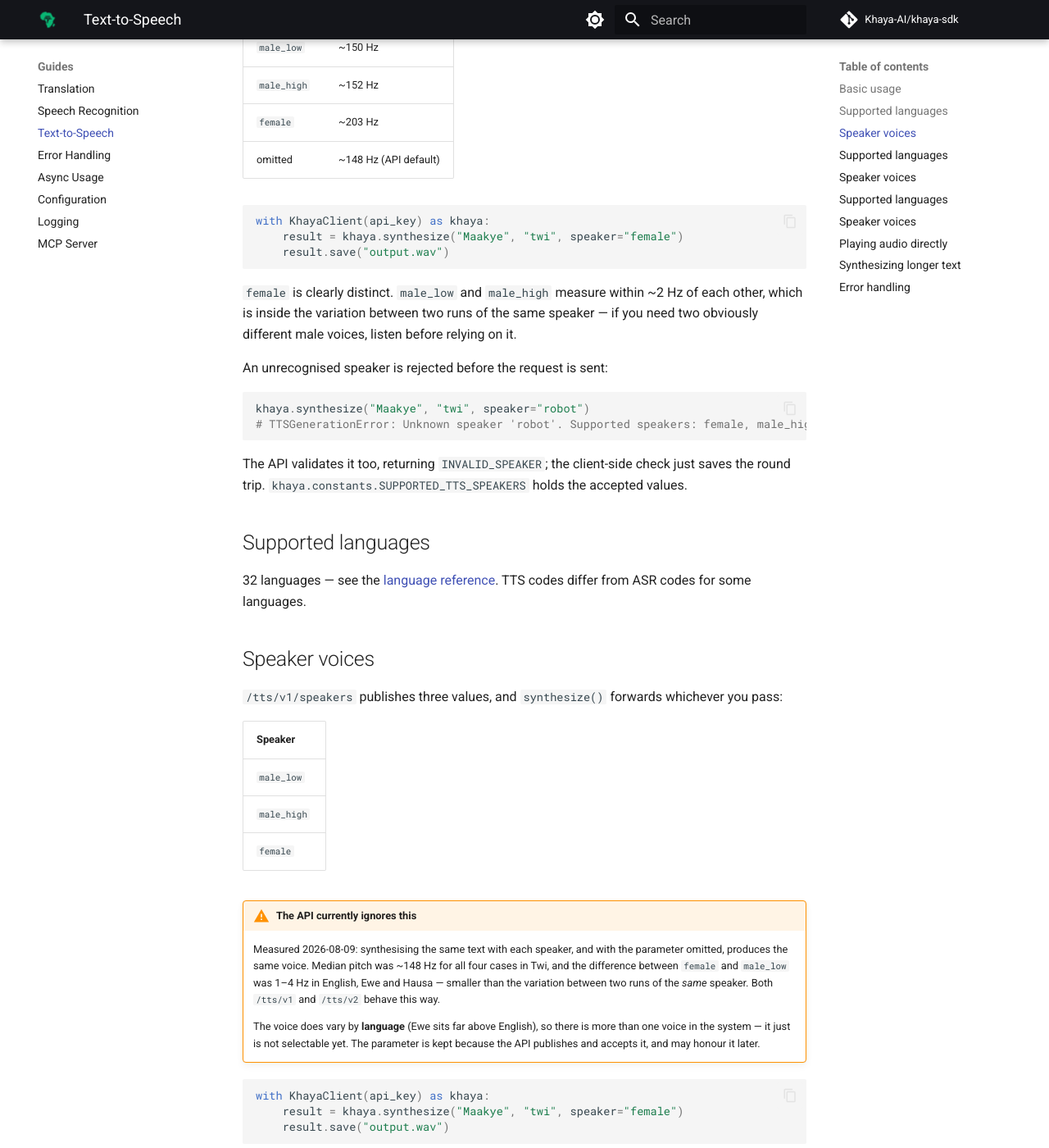
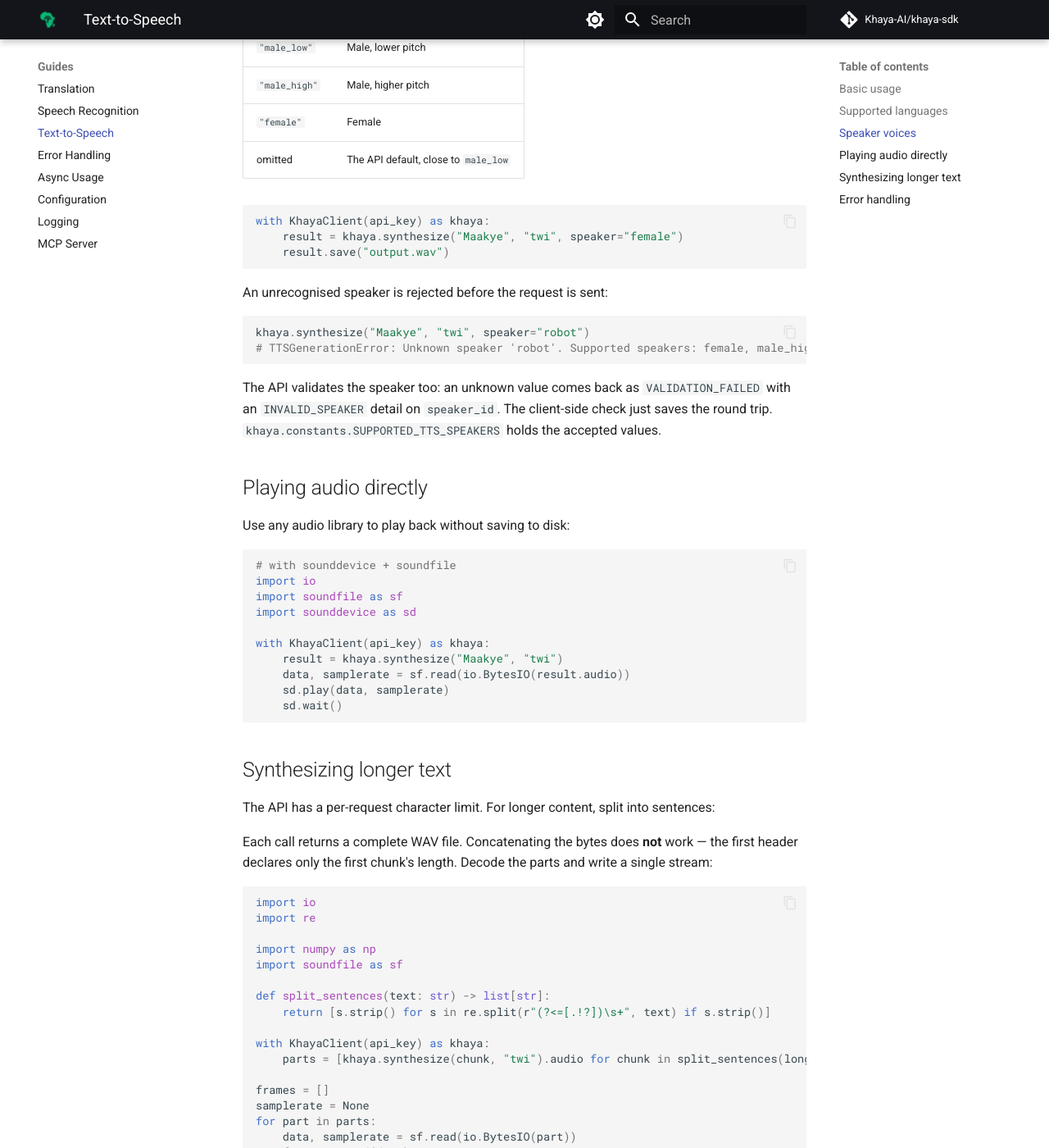
Before and after one commit to Khaya-AI/khaya-sdk, an MkDocs documentation site: the page built from docs/guides/tts.md, in a window 1280 px wide and 1400 px high, scrolled down 1235 px. Shown: the whole window at 82% size. Built offline with MkDocs 1.6.1 and Material for MkDocs 9.7.7, drawn with Linux system fonts in a browser that asks for light colours; comment, search, counter and statistics services are not loaded; some of the changed text lies outside the part shown.

Commit message:
KS-415 read platform gateway errors, add InsufficientCreditsError
Errors from the platform gateway, {"detail": {"error", "message",
"details", "request_id"}}, were not parsed: every one surfaced as a bare
"HTTP 401" with no code. code, message, details and activity_id are now
filled from it, with a readable message for 402 and 429 bodies that
carry numbers instead of a message.

- InsufficientCreditsError for HTTP 402, not retried; the message names
  the balance, the estimated cost and the top-up link.
- translate() accepts a {"text": ...} response as well as a bare string.
- MCP list_languages(refresh=True) no longer builds //asr/... URLs when
  base_url ends with a slash.
- Integration tests skip instead of crashing without KHAYA_API_KEY, and
  check the INVALID_API_KEY code.
- Docs: one accurate TTS speaker section (it was repeated three times
  with contradictory claims), ASR result fields, 402 handling, retries.
- CI runs on dev as well as main; CONTRIBUTING describes the dev branch
  and the release steps.

Verified against a local platform stack: 26/26 integration tests and
every docs example pass.

Co-Authored-By: Claude Opus 5.5 <noreply@anthropic.com>

````diff
--- a/docs/guides/tts.md
+++ b/docs/guides/tts.md
@@ -39,65 +39,15 @@ TTS codes differ from ASR codes for some languages.
 
 ## Speaker voices
 
-Pass `speaker` to choose a voice:
+Pass `speaker` to choose a voice. All languages share the same multilingual
+speaker pool:
 
-| Speaker | Measured pitch (Twi) |
-|---------|----------------------|
-| `male_low` | ~150 Hz |
-| `male_high` | ~152 Hz |
-| `female` | ~203 Hz |
-| omitted | ~148 Hz (API default) |
-
-```python
-with KhayaClient(api_key) as khaya:
-    result = khaya.synthesize("Maakye", "twi", speaker="female")
-    result.save("output.wav")
-```
-
-`female` is clearly distinct. `male_low` and `male_high` measure within ~2 Hz
-of each other, which is inside the variation between two runs of the same
-speaker — if you need two obviously different male voices, listen before
-relying on it.
-
-An unrecognised speaker is rejected before the request is sent:
-
-```python
-khaya.synthesize("Maakye", "twi", speaker="robot")
-# TTSGenerationError: Unknown speaker 'robot'. Supported speakers: female, male_high, male_low
-```
-
-The API validates it too, returning `INVALID_SPEAKER`; the client-side check
-just saves the round trip. `khaya.constants.SUPPORTED_TTS_SPEAKERS` holds the
-accepted values.
-
-## Supported languages
-
-32 languages — see the [language reference](../languages.md#tts-languages).
-TTS codes differ from ASR codes for some languages.
-
-## Speaker voices
-
-`/tts/v1/speakers` publishes three values, and `synthesize()` forwards
-whichever you pass:
-
-| Speaker |
-|---------|
-| `male_low` |
-| `male_high` |
-| `female` |
-
-!!! warning "The API currently ignores this"
-    Measured 2026-08-09: synthesising the same text with each speaker, and
-    with the parameter omitted, produces the same voice. Median pitch was
-    ~148 Hz for all four cases in Twi, and the difference between `female`
-    and `male_low` was 1–4 Hz in English, Ewe and Hausa — smaller than the
-    variation between two runs of the *same* speaker. Both `/tts/v1` and
-    `/tts/v2` behave this way.
-
-    The voice does vary by **language** (Ewe sits far above English), so
-    there is more than one voice in the system — it just is not selectable
-    yet. The parameter is kept because the API publishes and accepts it, and
-    may honour it later.
+| Speaker | Voice |
+|---------|-------|
+| `"male_low"` | Male, lower pitch |
+| `"male_high"` | Male, higher pitch |
+| `"female"` | Female |
+| omitted | The API default, close to `male_low` |
 
 ```python
 with KhayaClient(api_key) as khaya:
@@ -112,43 +62,10 @@ khaya.synthesize("Maakye", "twi", speaker="robot")
 # TTSGenerationError: Unknown speaker 'robot'. Supported speakers: female, male_high, male_low
 ```
 
-The check guards against values absent from the API's own catalogue, so your
-code is already correct if the parameter starts working.
+The API validates the speaker too: an unknown value comes back as
+`VALIDATION_FAILED` with an `INVALID_SPEAKER` detail on `speaker_id`. The
+client-side check just saves the round trip.
 `khaya.constants.SUPPORTED_TTS_SPEAKERS` holds the accepted values.
-
-## Supported languages
-
-32 languages — see the [language reference](../languages.md#tts-languages).
-TTS codes differ from ASR codes for some languages.
-
-## Speaker voices
-
-All languages share the same multilingual speaker pool. Pass a `speaker` to control the voice:
-
-| Speaker | Description |
-|---------|-------------|
-| `"male_low"` | Male, lower pitch |
-| `"male_high"` | Male, higher pitch |
-| `"female"` | Female |
-
-```python
-with KhayaClient(api_key) as khaya:
-    result = khaya.synthesize("Maakye", "twi", speaker="female")
-    result.save("output.wav")
-```
-
-The `speaker` argument is optional — the API uses a default voice when omitted.
-
-An unrecognised speaker is rejected before the request is sent:
-
-```python
-khaya.synthesize("Maakye", "twi", speaker="robot")
-# TTSGenerationError: Unknown speaker 'robot'. Supported speakers: female, male_high, male_low
-```
-
-The API accepts any string here and silently uses its default voice, so a
-typo would otherwise go unnoticed. `khaya.constants.SUPPORTED_TTS_SPEAKERS`
-holds the accepted values.
 
 ## Playing audio directly
 
--- a/src/khaya/__init__.py
+++ b/src/khaya/__init__.py
@@ -11,6 +11,7 @@ from .exceptions import (
     APIError,
     ASRTranscriptionError,
     AuthenticationError,
+    InsufficientCreditsError,
     RateLimitError,
     TranslationError,
     TTSGenerationError,
@@ -43,6 +44,7 @@ __all__ = [
     # Exceptions
     "APIError",
     "AuthenticationError",
+    "InsufficientCreditsError",
     "RateLimitError",
     "TranslationError",
     "TTSGenerationError",
````
Also changed, not shown: CHANGELOG.md (+17 -0 lines), CONTRIBUTING.md (+6 -2 lines), README.md (+3 -0 lines), docs/api-reference/exceptions.md (+3 -0 lines), docs/guides/asr.md (+2 -0 lines), docs/guides/configuration.md (+1 -1 lines), docs/guides/error-handling.md (+27 -2 lines), docs/internals.md (+11 -0 lines), 8 other files.
